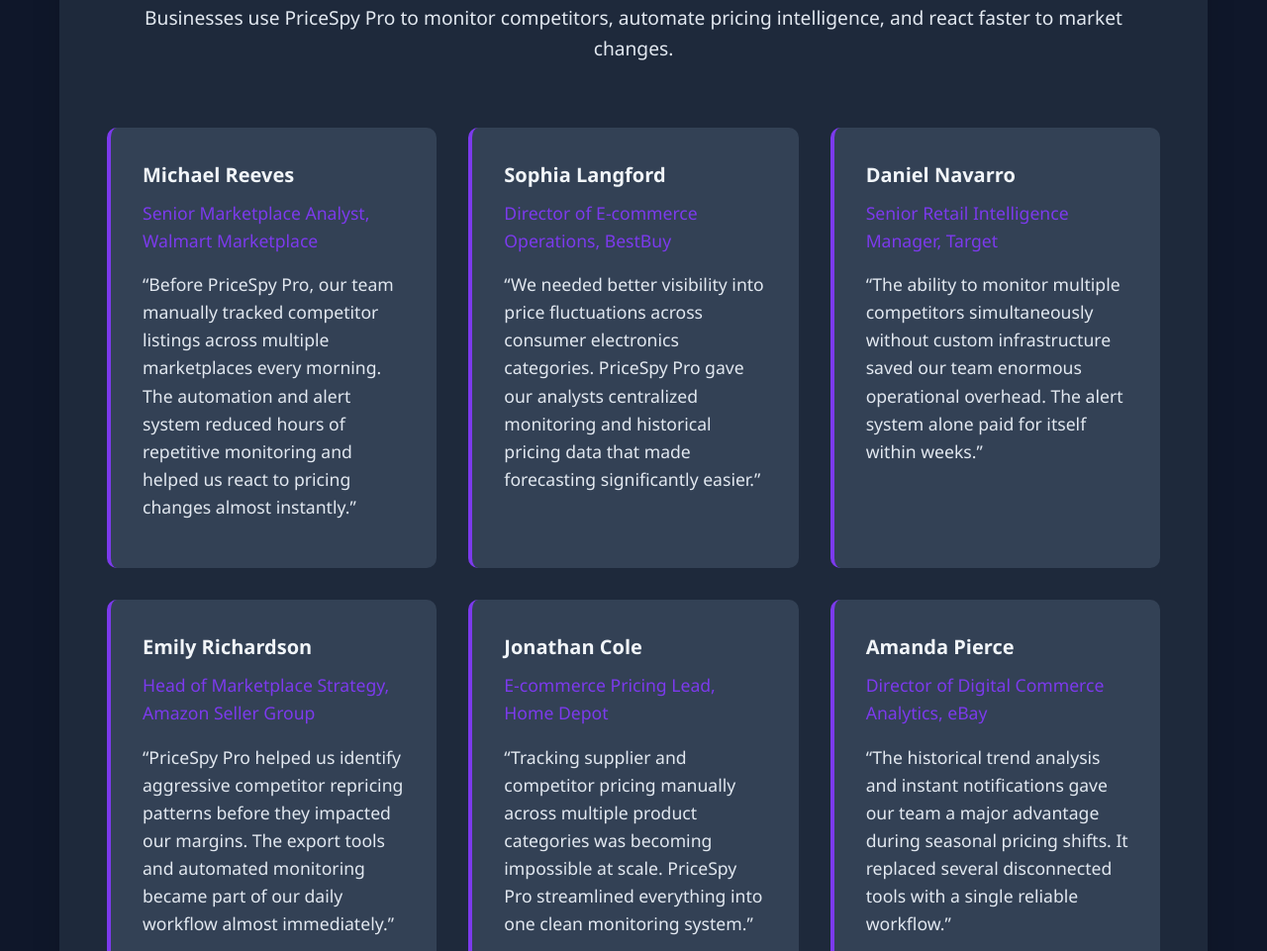
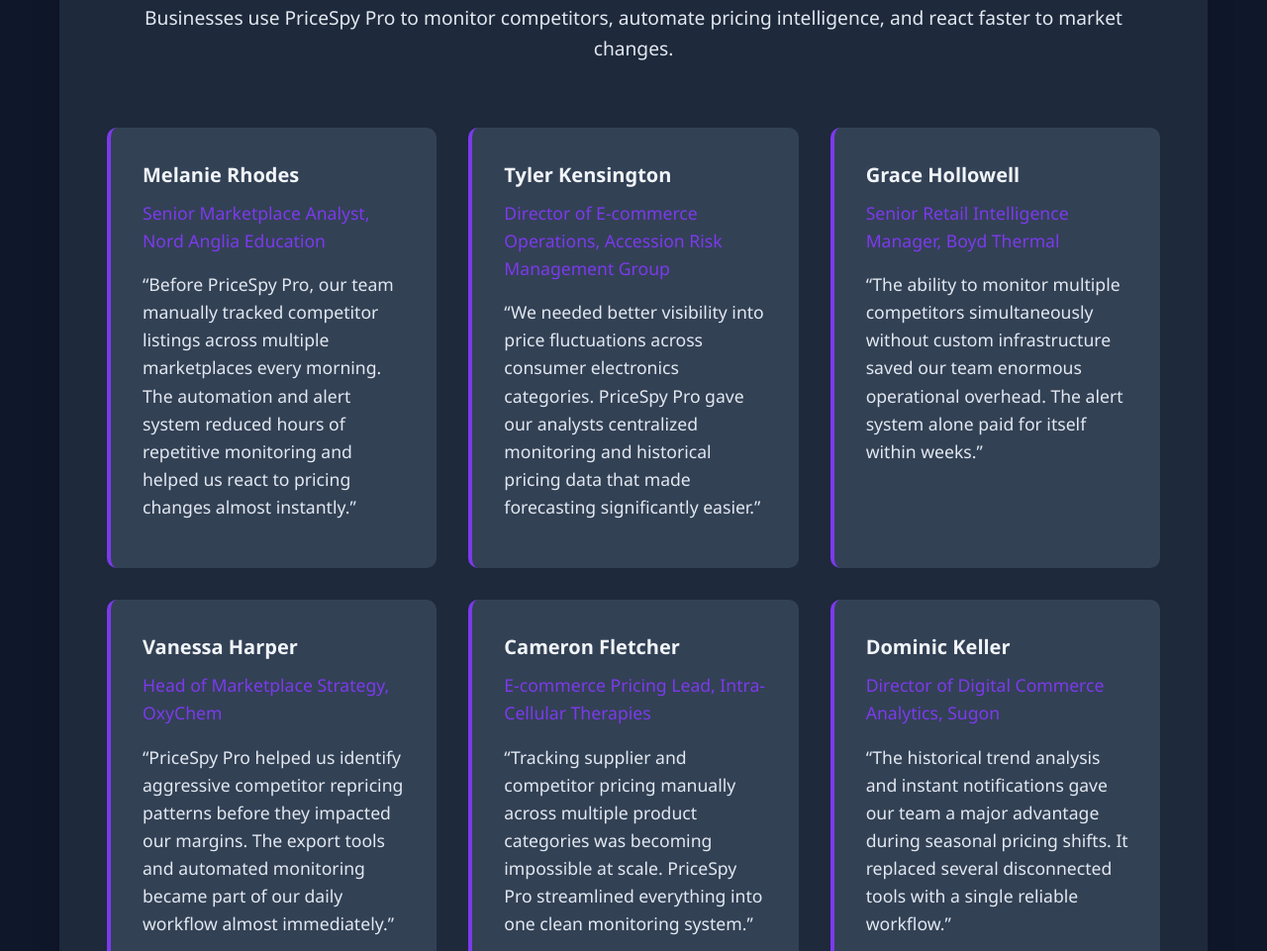
Before and after one commit to eyedolise/ecommerce, a plain HTML site: page index.html in a window 1280 px wide. Shown: the part 5771-6732 px from the top of the page at 99% size. Drawn offline with Linux system fonts and the light colour scheme.

Commit message:
Add files via upload

```diff
--- a/index.html
+++ b/index.html
@@ -1145,9 +1145,9 @@
         <div class="use-case-grid">
 
             <div class="use-case-card">
-                <h4>Michael Reeves</h4>
+                <h4>Melanie Rhodes</h4>
                 <p style="color: var(--primary); margin-bottom: 1rem;">
-                    Senior Marketplace Analyst, Walmart Marketplace
+                    Senior Marketplace Analyst, Nord Anglia Education
                 </p>
 
                 <p>
@@ -1156,9 +1156,9 @@
             </div>
 
             <div class="use-case-card">
-                <h4>Sophia Langford</h4>
+                <h4>Tyler Kensington</h4>
                 <p style="color: var(--primary); margin-bottom: 1rem;">
-                    Director of E-commerce Operations, BestBuy
+                    Director of E-commerce Operations, Accession Risk Management Group
                 </p>
 
                 <p>
@@ -1167,9 +1167,9 @@
             </div>
 
             <div class="use-case-card">
-                <h4>Daniel Navarro</h4>
+                <h4>Grace Hollowell</h4>
                 <p style="color: var(--primary); margin-bottom: 1rem;">
-                    Senior Retail Intelligence Manager, Target
+                    Senior Retail Intelligence Manager, Boyd Thermal
                 </p>
 
                 <p>
@@ -1178,9 +1178,9 @@
             </div>
 
             <div class="use-case-card">
-                <h4>Emily Richardson</h4>
+                <h4>Vanessa Harper</h4>
                 <p style="color: var(--primary); margin-bottom: 1rem;">
-                    Head of Marketplace Strategy, Amazon Seller Group
+                    Head of Marketplace Strategy, OxyChem
                 </p>
 
                 <p>
@@ -1189,9 +1189,9 @@
             </div>
 
             <div class="use-case-card">
-                <h4>Jonathan Cole</h4>
+                <h4>Cameron Fletcher</h4>
                 <p style="color: var(--primary); margin-bottom: 1rem;">
-                    E-commerce Pricing Lead, Home Depot
+                    E-commerce Pricing Lead, Intra-Cellular Therapies
                 </p>
 
                 <p>
@@ -1200,9 +1200,9 @@
             </div>
 
             <div class="use-case-card">
-                <h4>Amanda Pierce</h4>
+                <h4>Dominic Keller</h4>
                 <p style="color: var(--primary); margin-bottom: 1rem;">
-                    Director of Digital Commerce Analytics, eBay
+                    Director of Digital Commerce Analytics, Sugon
                 </p>
 
                 <p>
```
